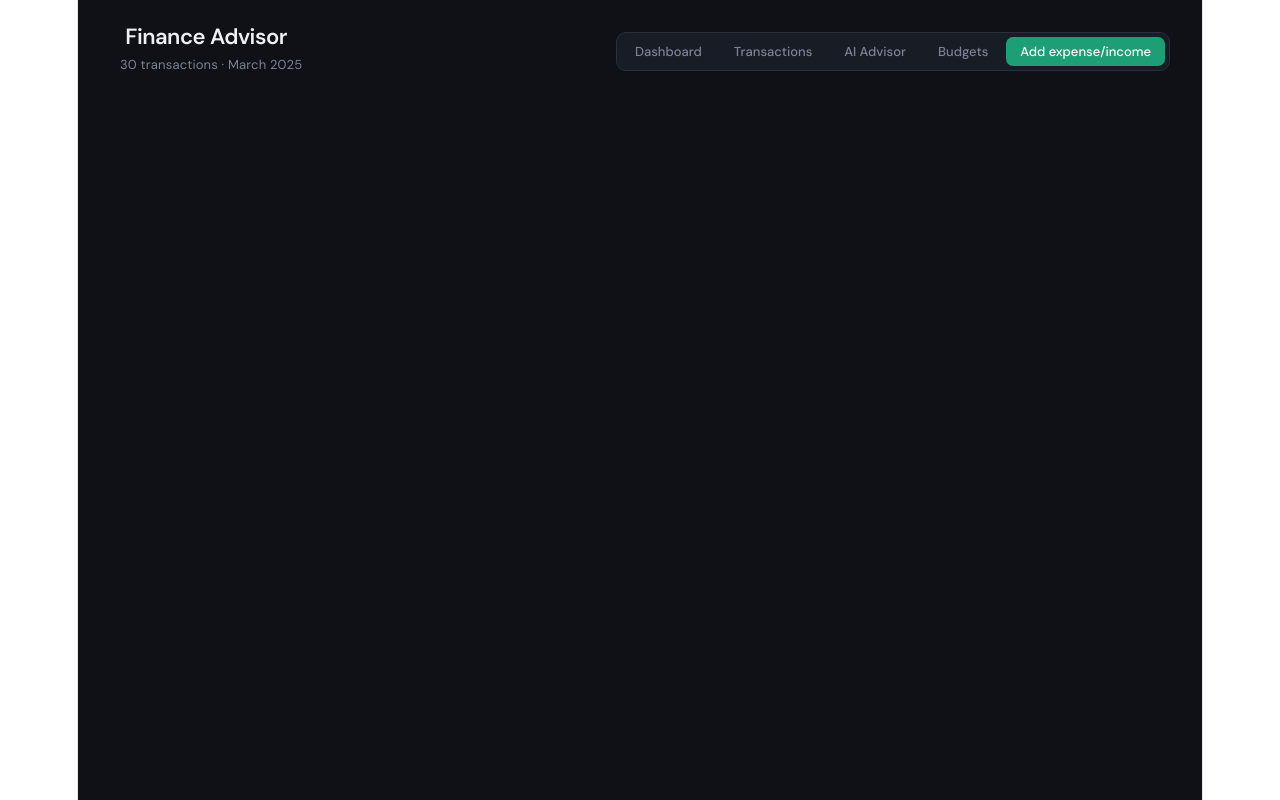
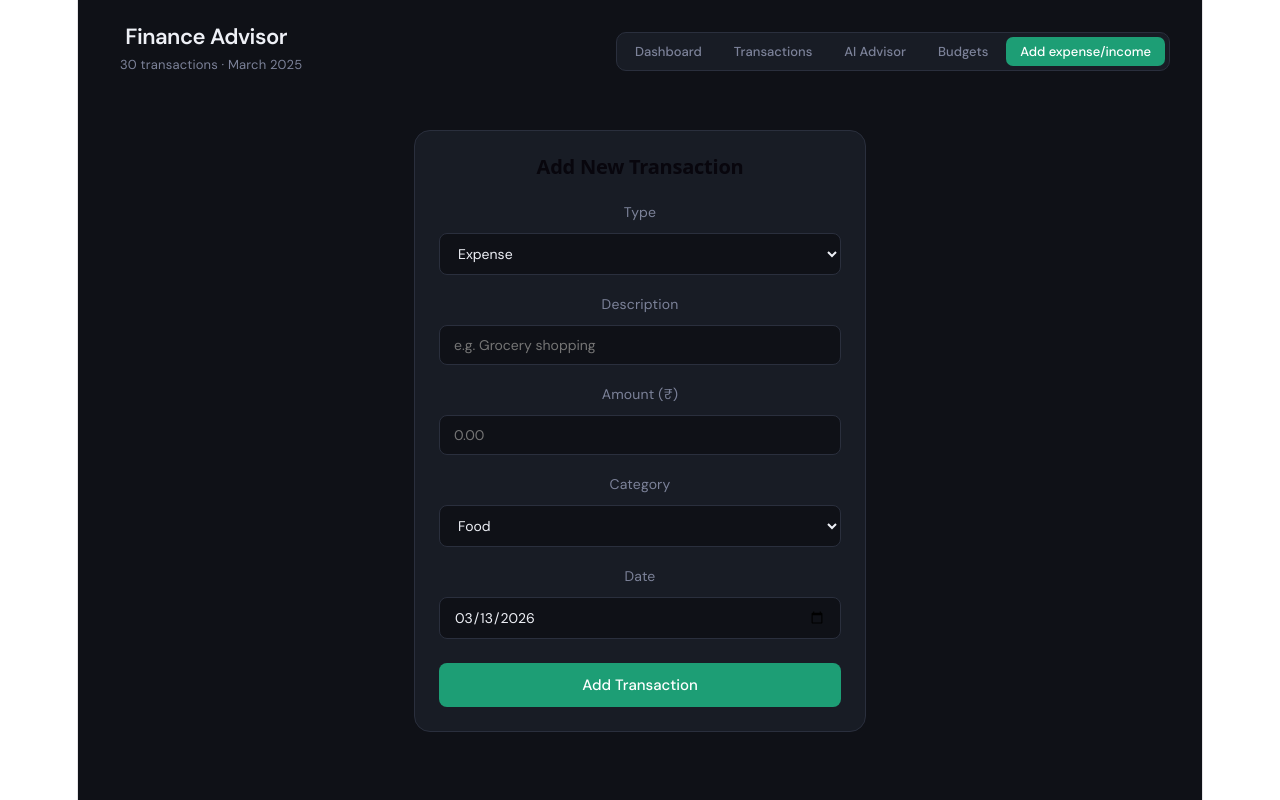
Before and after one commit to RidDevs/Equilateral, a React (Vite) app in the folder finance-app/: page / in a window 1280 px wide. Both pictures are taken after a click on the button "Add expense/income". Built offline with nearby package versions, Linux system fonts and the light colour scheme.

Commit message:
modified the Expenses

```diff
--- a/finance-app/src/App.jsx
+++ b/finance-app/src/App.jsx
@@ -5,7 +5,7 @@ import Dashboard from "./pages/Dashboard";
 import Transactions from "./pages/Transactions";
 import Chat from "./pages/Chat";
 import Budgets from "./pages/Budget";
-import Expenses from "../pages/Expenses";
+import Expenses from "./pages/expenses";
 
 export default function App() {
   const { transactions, addTransactions, resetToSample } = useTransactions();
@@ -64,7 +64,7 @@ export default function App() {
             transactions={transactions}
           />
         )}
-        {tab === "Add expense" && (
+        {tab === "Add expense/income" && (
           <Expenses onAdd={addTransactions} />
         )}
       </div>
--- a/finance-app/src/pages/Expenses.jsx
+++ b/finance-app/src/pages/Expenses.jsx
@@ -1,5 +1,4 @@
 import { useState } from "react";
-import { CATEGORY_COLORS } from "../constants";
 import { btnStyle } from "../utils";
 
 export default function Expenses({ onAdd }) {
@@ -10,7 +9,10 @@ export default function Expenses({ onAdd }) {
   const [type, setType] = useState("expense");
   const [successMsg, setSuccessMsg] = useState("");
 
-  const categories = Object.keys(CATEGORY_COLORS);
+  const expenseCategories = ["Food", "Transport", "Shopping", "Bills", "Entertainment", "Health"];
+  const incomeCategories = ["salary", "credit", "freelance", "payment received", "cashback"];
+
+  const currentCategories = type === "expense" ? expenseCategories : incomeCategories;
 
   const handleSubmit = (e) => {
     e.preventDefault();
@@ -65,7 +67,11 @@ export default function Expenses({ onAdd }) {
             <label style={{ display: "block", marginBottom: "8px", fontSize: "14px", color: "var(--muted)" }}>Type</label>
             <select
               value={type}
-              onChange={(e) => setType(e.target.value)}
+              onChange={(e) => {
+                const newType = e.target.value;
+                setType(newType);
+                setCategory(newType === "expense" ? expenseCategories[0] : incomeCategories[0]);
+              }}
               style={{
                 width: "100%",
                 padding: "10px 14px",
@@ -138,9 +144,9 @@ export default function Expenses({ onAdd }) {
                 fontSize: "14px",
               }}
             >
-              {categories.map((c) => (
+              {currentCategories.map((c) => (
                 <option key={c} value={c}>
-                  {c}
+                  {c.charAt(0).toUpperCase() + c.slice(1)}
                 </option>
               ))}
             </select>
```
